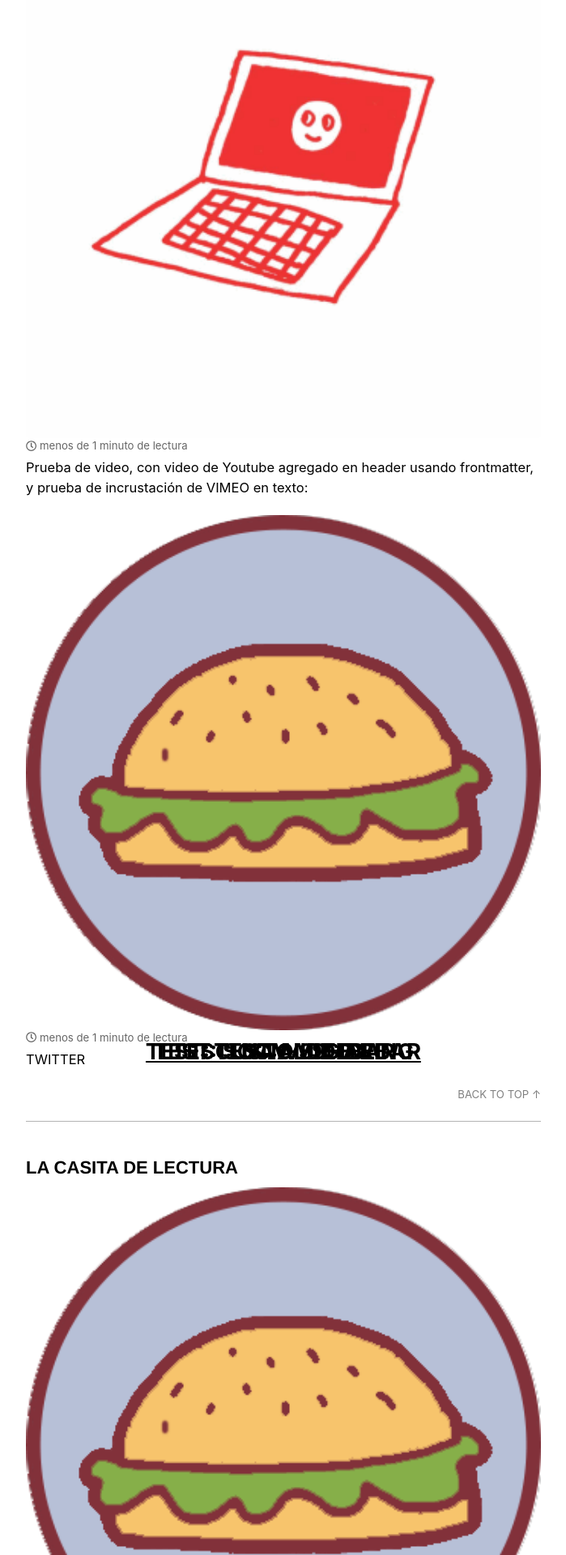
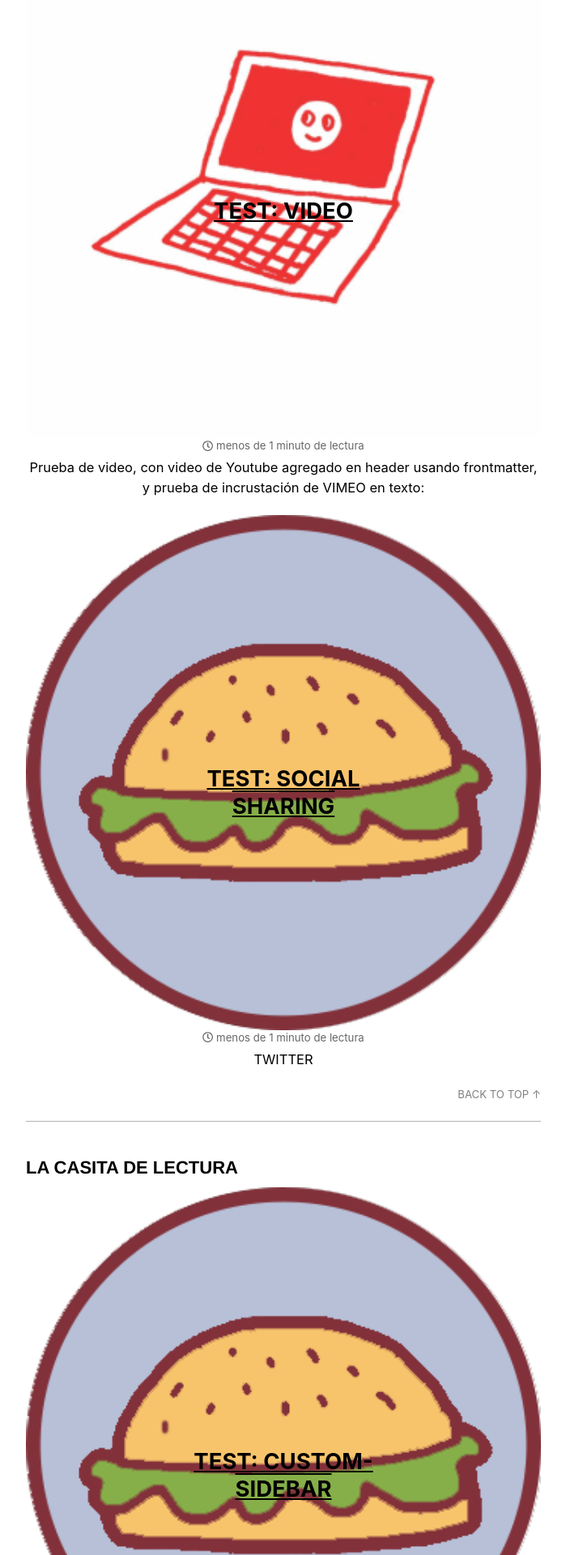
Before and after one commit to sangucherevista/sangucherevista.github.io, a Jekyll site: the page built from _pages/secciones.html, in a window 1280 px wide. Shown: the part 682-2602 px from the top of the page at 81% size, without its empty margins (290-989 px from the left). Built offline with Jekyll 4.4.1, drawn with Linux system fonts in a browser that asks for light colours; nearby versions of some CDN libraries.

Commit message:
Updated '_sass/minimal-mistakes/_archive.scss' via CloudCannon

```diff
--- a/_sass/minimal-mistakes/_archive.scss
+++ b/_sass/minimal-mistakes/_archive.scss
@@ -17,6 +17,10 @@
   }
 }
 
+.archive__item {
+    position: relative;
+    text-align:center;
+}
 .archive__subtitle {
   margin: 1.414em 0 0;
   padding-bottom: 0.5em;
```
